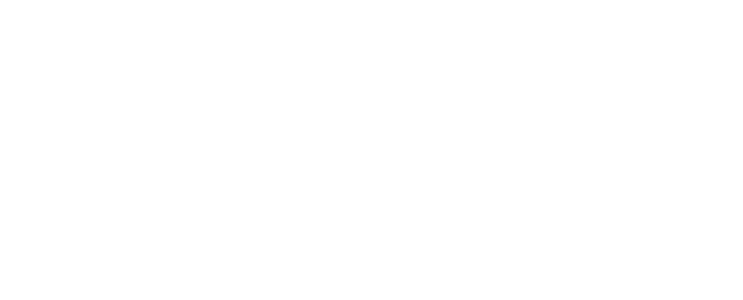
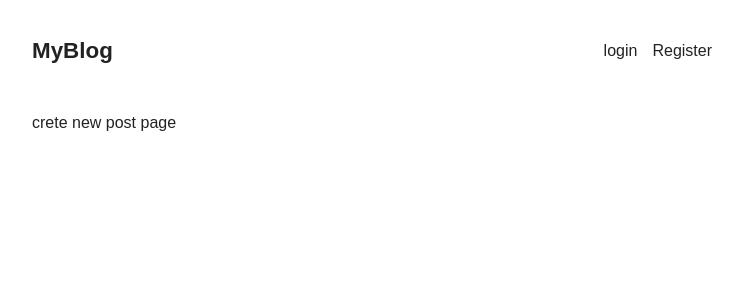
Before and after one commit to fmguerrero96/blogPracticeProject, a React (Vite) app: page /create in a window 1280 px wide. Before the commit this address had no page. Shown: the top 300 px of the page, without its empty margins (268-1011 px from the left). Built offline with nearby package versions, Linux system fonts and the light colour scheme; no server answers.

Commit message:
Create 'CreatePost' component and make a route for it

```diff
--- a/src/App.jsx
+++ b/src/App.jsx
@@ -5,6 +5,7 @@
 import IndexPage from './pages/IndexPage'
 import LoginPage from './pages/LoginPage'
 import RegisterPage from './pages/RegisterPage'
+import CreatePost from './pages/CreatePost'
 import { UserContextProvider } from './UserContext'
 
 function App() {
@@ -18,6 +19,8 @@
           <Route path={'/login'} element={<LoginPage/>} />
 
           <Route path={'/register'} element={<RegisterPage/>} />
+
+          <Route path={'/create'} element={<CreatePost/>} />
         </Route>
       </Routes>
     </UserContextProvider>
--- /dev/null
+++ b/src/pages/CreatePost.jsx
@@ -0,0 +1,7 @@
+export default function CreatePost(){
+    return(
+        <div>
+            crete new post page
+        </div>
+    )
+}
```
